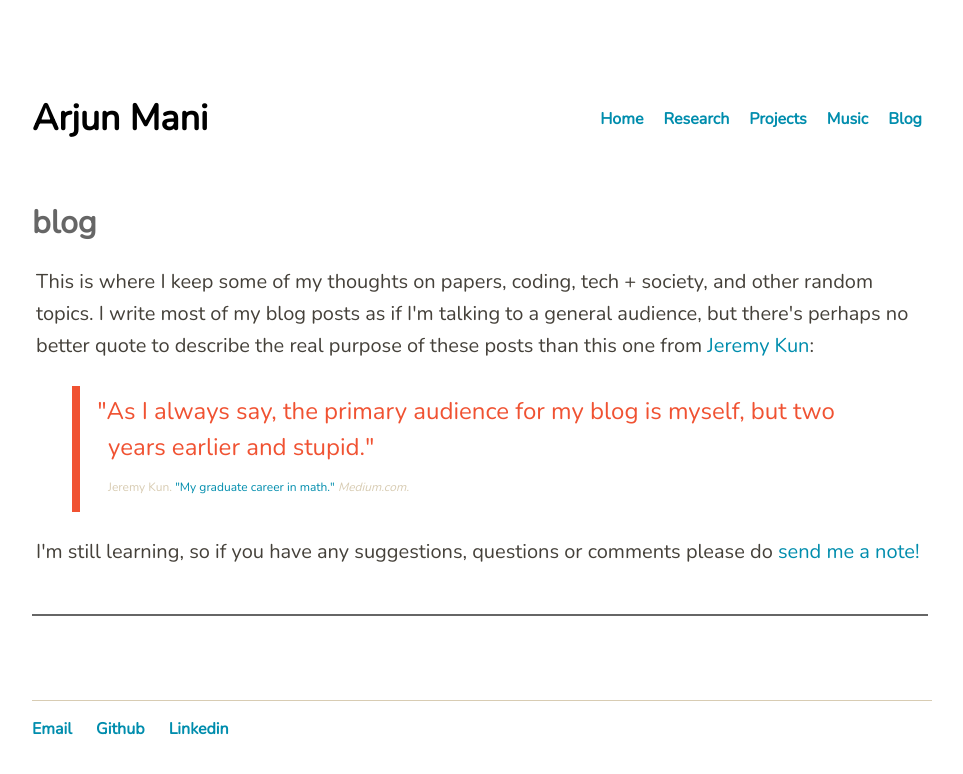
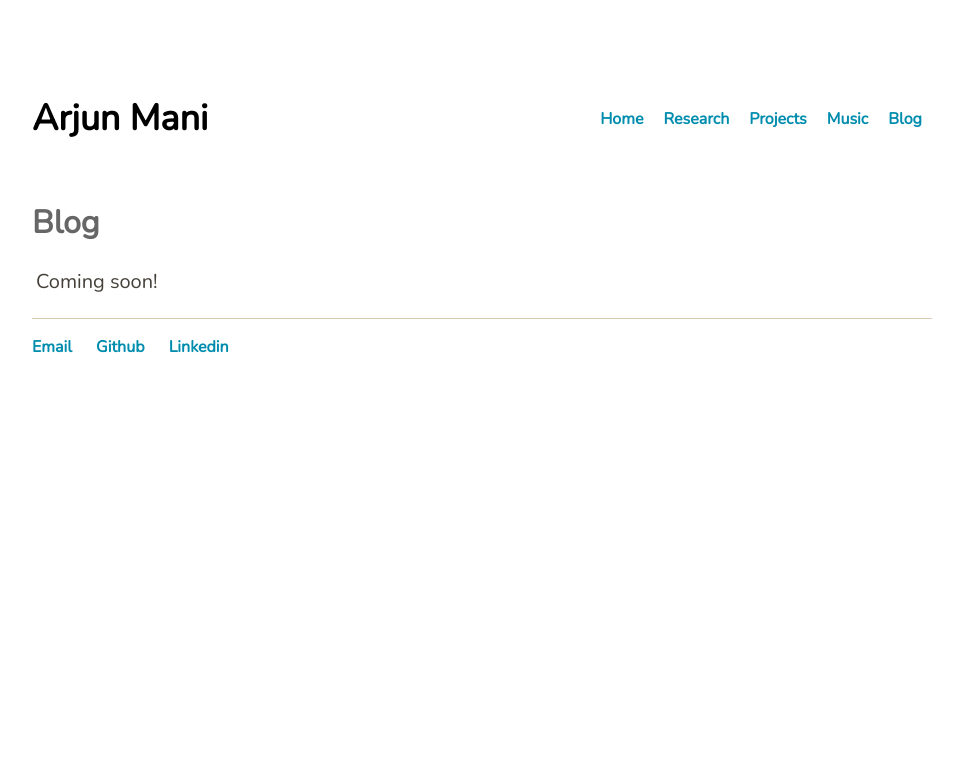
Before and after one commit to arjun-mani/arjun-mani.github.io, a Jekyll site: the page built from blog/index.html, in a window 1280 px wide. Shown: the top 774 px of the page, without its empty margins (160-1123 px from the left). Built offline with Jekyll 4.4.1, drawn with Linux system fonts in a browser that asks for light colours; the list of posts is cut into pages by our own code.

Commit message:
adding blog/music pages

```diff
--- a/blog/index.html
+++ b/blog/index.html
@@ -1,23 +1,13 @@
 ---
 layout: default
-title: blog
+title: Blog
 ---
 
 <h1>{{ page.title }}</h1>
-<p style="margin-left:0.2em; font-size:20px;">This is where I keep some of my thoughts on papers, coding, tech + society, and other random topics.
-  I write most of my blog posts as if I'm talking to a general audience, but there's perhaps no better quote to describe the real purpose of these posts than this one from <a href="https://jeremykun.com/">Jeremy Kun</a>:
-</p>
-<blockquote>
-  "As I always say, the primary audience for my blog is myself, but two years earlier and stupid."
-<br>
-<div class="cite">
-  Jeremy Kun. <a href="https://medium.com/@jeremyjkun/my-graduate-career-in-math-85fd4efb0fa9">"My graduate career in math."</a> <i>Medium.com.</i>
-</div>
-</blockquote>
-<p style="margin-left:0.2em; font-size:20px;">
-  I'm still learning, so if you have any suggestions, questions or comments please do <a href="mailto:zsharonx@gmail.com?subject=[from the blog]">send me a note!</a>
+<p style="margin-left:0.2em; font-size:20px;">Coming soon!
 </p>
 
+<!--
 <br><hr><br><br>
 
 <ul class="posts">
@@ -59,3 +49,4 @@ title: blog
   {% endif %}
 </div>
 {% endif %}
+-->
```
Also changed, not shown: other parts of blog/index.html (+1 -1 lines), music/index.html (added, +8 -0 lines), 1 other file.
